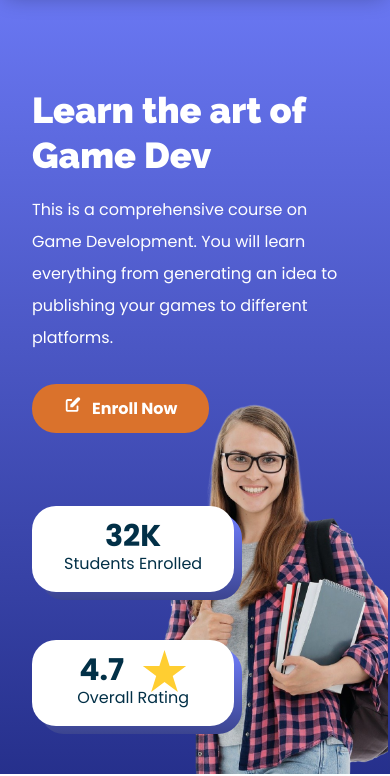
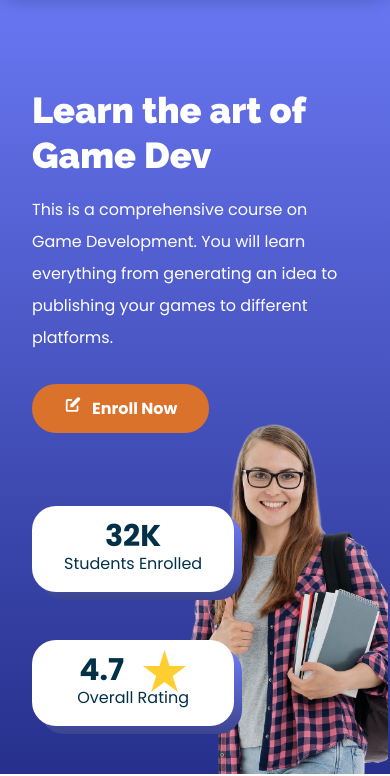
Before and after one commit to jeffersonbalde/course-static-website, a plain HTML site: page index.html in a window 390 px wide. Shown: the part 70-846 px from the top of the page. Drawn offline with Linux system fonts and the light colour scheme.

Commit message:
updating footer section

```diff
--- a/index.css
+++ b/index.css
@@ -770,6 +770,7 @@ nav.mobile-nav,
         padding: 0 32px;
     }
 
+
     .hero-section .left p {
         width: 100%;
     }
@@ -795,8 +796,8 @@ nav.mobile-nav,
     }
 
     .hero-section .right img {
-        height: 380px;
-        transform: translateX(50px);
+        height: 360px;
+        transform: translateX(60px);
     }
 
     .hero-section .right {
--- a/index.html
+++ b/index.html
@@ -300,7 +300,7 @@
           </div>
         </div>
 
-        <p class="copyright">This website is developed by Jefferson Balde © 2023</p>
+        <p class="copyright">Jefferson Balde © 2023</p>
       </div>
     </footer>
 
```
Also changed, not shown: 1 other file.
